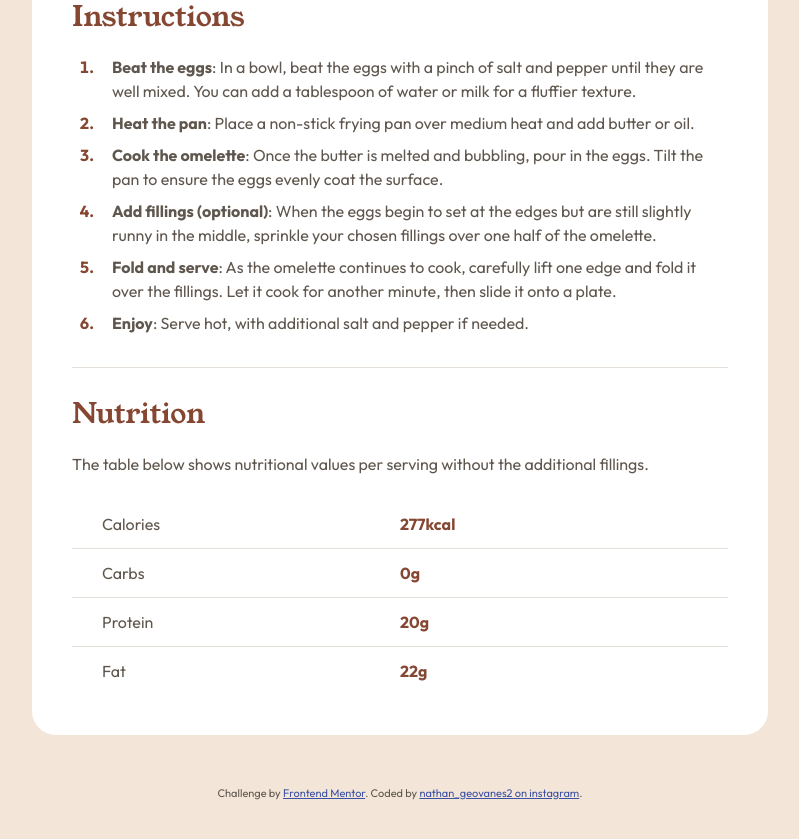
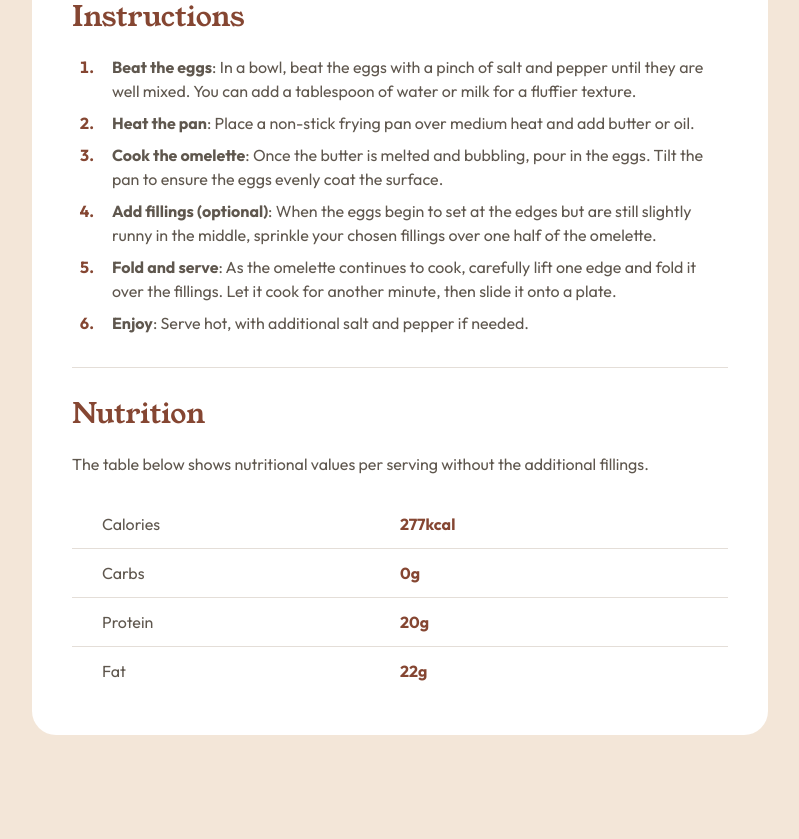
Before and after one commit to NathanGeovane/recipe-page-main, a plain HTML site: page index.html in a window 1280 px wide. Shown: the part 1043-1882 px from the top of the page, without its empty margins (240-1039 px from the left). Drawn offline with Linux system fonts and the light colour scheme.

Commit message:
Update index.html

```diff
--- a/index.html
+++ b/index.html
@@ -27,16 +27,7 @@
 
     <title>Frontend Mentor | Recipe page</title>
 
-    <!-- Feel free to remove these styles or customise in your own stylesheet 👍 -->
-    <style>
-      .attribution {
-        font-size: 11px;
-        text-align: center;
-      }
-      .attribution a {
-        color: hsl(228, 45%, 44%);
-      }
-    </style>
+
   </head>
   <body>
     <main>
@@ -138,17 +129,7 @@
           </div>
         </div>
       </article>
-      <div class="attribution">
-        Challenge by
-        <a href="https://www.frontendmentor.io?ref=challenge" target="_blank"
-          >Frontend Mentor</a
-        >. Coded by
-        <a
-          target="_blank"
-          href="https://www.instagram.com/nathan_geovanes2?igsh=MTl5dWdsd3p3eTI5Yw=="
-          >nathan_geovanes2 on instagram</a
-        >.
-      </div>
+
     </main>
   </body>
 </html>
```
